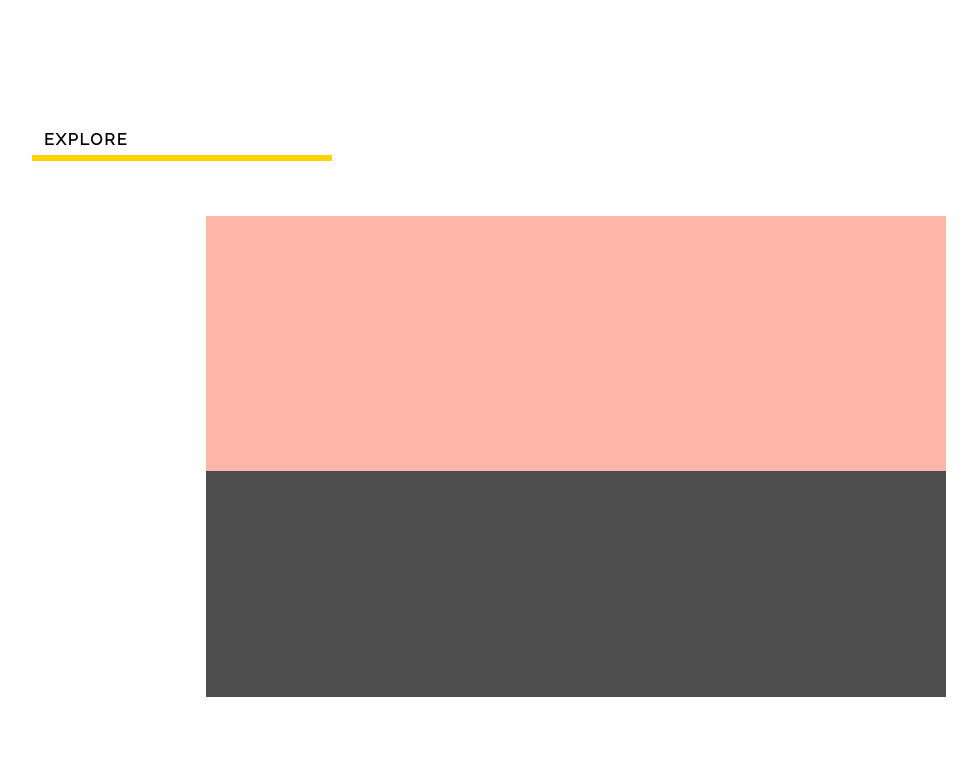
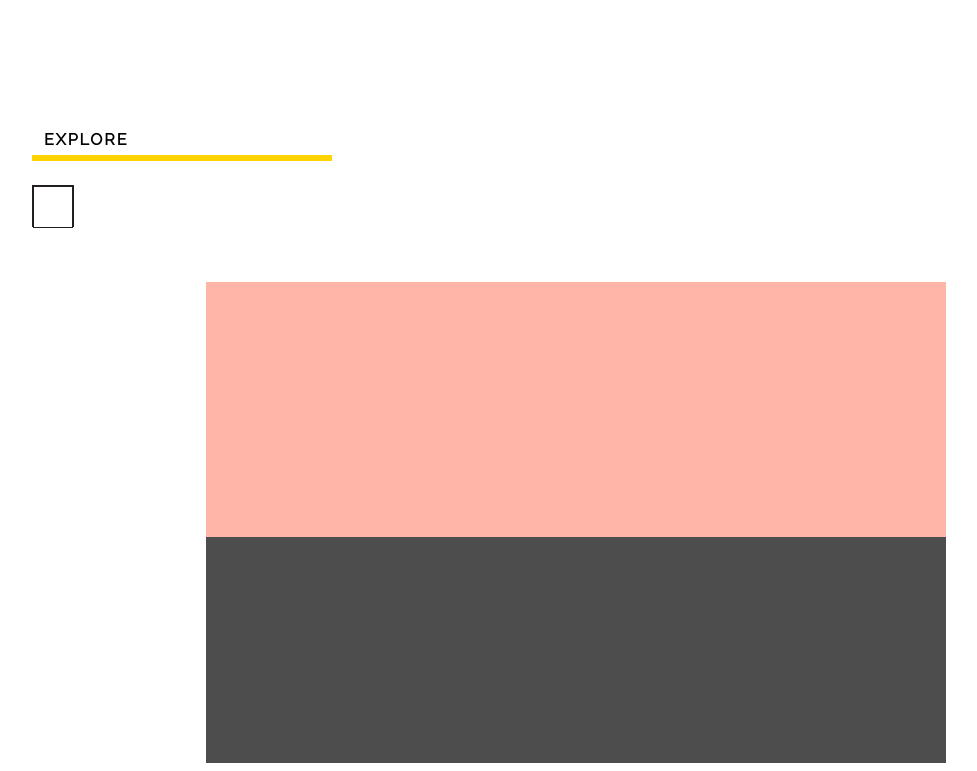
Before and after one commit to paigewilliams/99-percent-invisible, an Angular app: page / in a window 1280 px wide. Shown: the part 1524-2295 px from the top of the page, without its empty margins (64-1041 px from the left). Before the commit the page ends 2229 px from the top, so only its background shows below. Built offline with nearby package versions, Linux system fonts and the light colour scheme.

Commit message:
Add styling to svg icon.

```diff
--- a/src/app/sidebar/sidebar.component.css
+++ b/src/app/sidebar/sidebar.component.css
@@ -35,3 +35,38 @@ h4 {
   line-height: 1.2;
   margin: 0 0 .75em;
 }
+
+.categories {
+  display: flex;
+  flex-wrap: wrap;
+  justify-content: space-between;
+}
+
+.category {
+  width: 142px;
+  color: #231f20;
+  margin-bottom: 24px;
+  flex-direction: row;
+  align-items: center;
+  display: flex;
+  letter-spacing: .02em;
+  font-size: 11px;
+  font-style: italic;
+}
+
+a {
+  text-decoration: none;
+  background-color: transparent;
+}
+
+.icon {
+  width: 40px;
+  height: 40px;
+  transition-property: background-color;
+  transition-duration: 0.25s;
+  transition-timing-function: ease;
+  transition-delay: 0s;
+  border: 1px solid #231f20;
+  background: #fff;
+  display: flex;
+}
--- a/src/app/sidebar/sidebar.component.html
+++ b/src/app/sidebar/sidebar.component.html
@@ -5,5 +5,12 @@
   </div>
   <div class="widget-explore">
     <h4 class="widget-head">EXPLORE</h4>
+    <div class="categories">
+      <a class="icon" href="https://99percentinvisible.org/category/architecture/">
+        <span class="icon">
+
+        </span>
+      </a>
+    </div>
   </div>
 </div>
```
